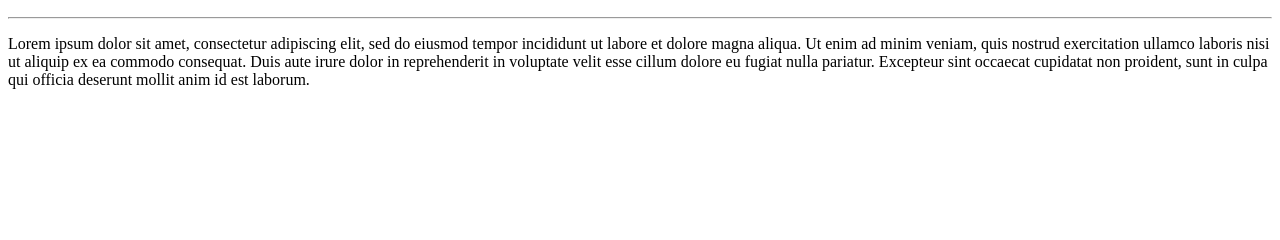
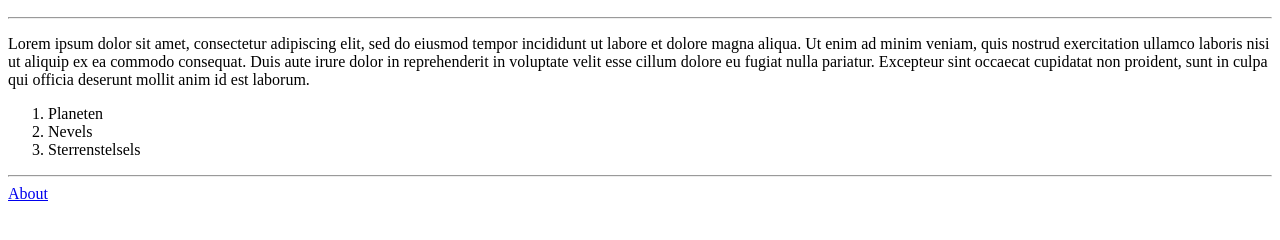
Before and after one commit to mfblock/-OPL-Web-Development, a plain HTML site: page index.html in a window 1280 px wide. Shown: the part 110-350 px from the top of the page. Drawn offline with Linux system fonts and the light colour scheme.

Commit message:
2e opdracht
href en img en links

```diff
--- a/index.html
+++ b/index.html
@@ -17,5 +17,12 @@
            eu fugiat nulla pariatur.
            Excepteur sint occaecat cupidatat non proident, sunt in culpa qui officia
            deserunt mollit anim id est laborum.</p>
+        <ol>
+            <li>Planeten</li>
+            <li>Nevels</li>
+            <li>Sterrenstelsels</li>
+        </ol>
+        <hr>
+        <a href="about.html">About</a>
     </body>
 </html>
```
Also changed, not shown: about.html (added, +17 -0 lines), IMG_6276.JPG (added).
